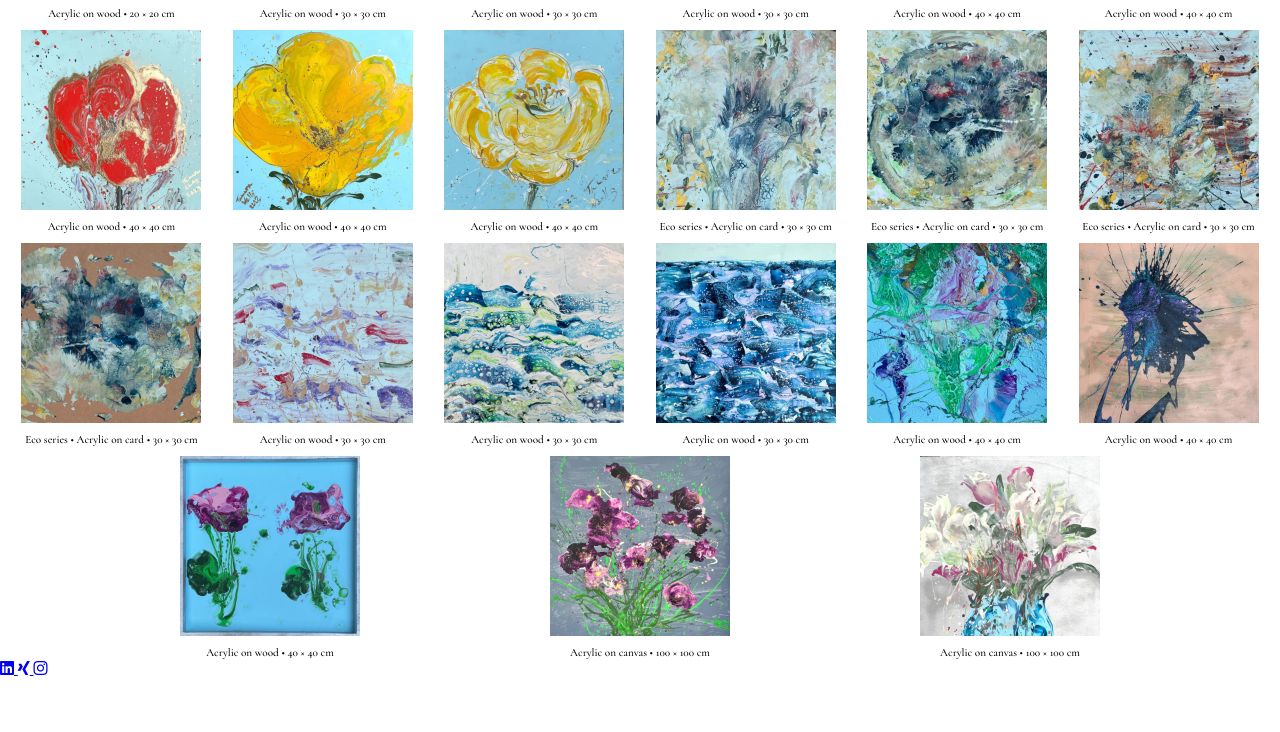
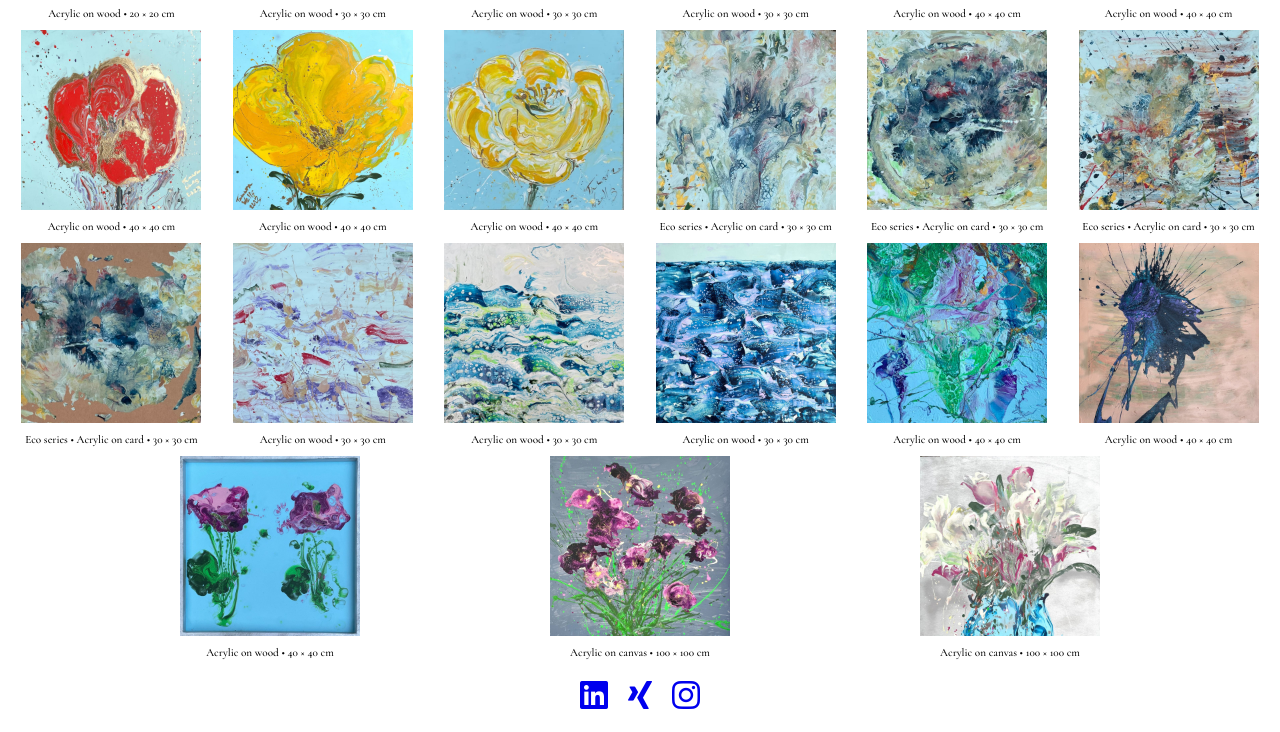
Before and after one commit to wymmij/ci-portfolio-project1, a plain HTML site: page index.html in a window 1280 px wide. Shown: the part 462-1194 px from the top of the page. Before the commit the page ends 1141 px from the top, so only its background shows below. Drawn offline with Linux system fonts and the light colour scheme.

Commit message:
Style footer

```diff
--- a/assets/css/style.css
+++ b/assets/css/style.css
@@ -54,3 +54,17 @@ img ~ p {
     font-size: 0.7em;
     text-align: center;
 }
+
+
+/* Footer */
+#socials {
+    text-align: center;
+    padding: 20px 0;
+    display: flex;
+    justify-content: center;
+    column-gap: 20px;
+}
+
+#socials i {
+    font-size: 2em;
+}
```
